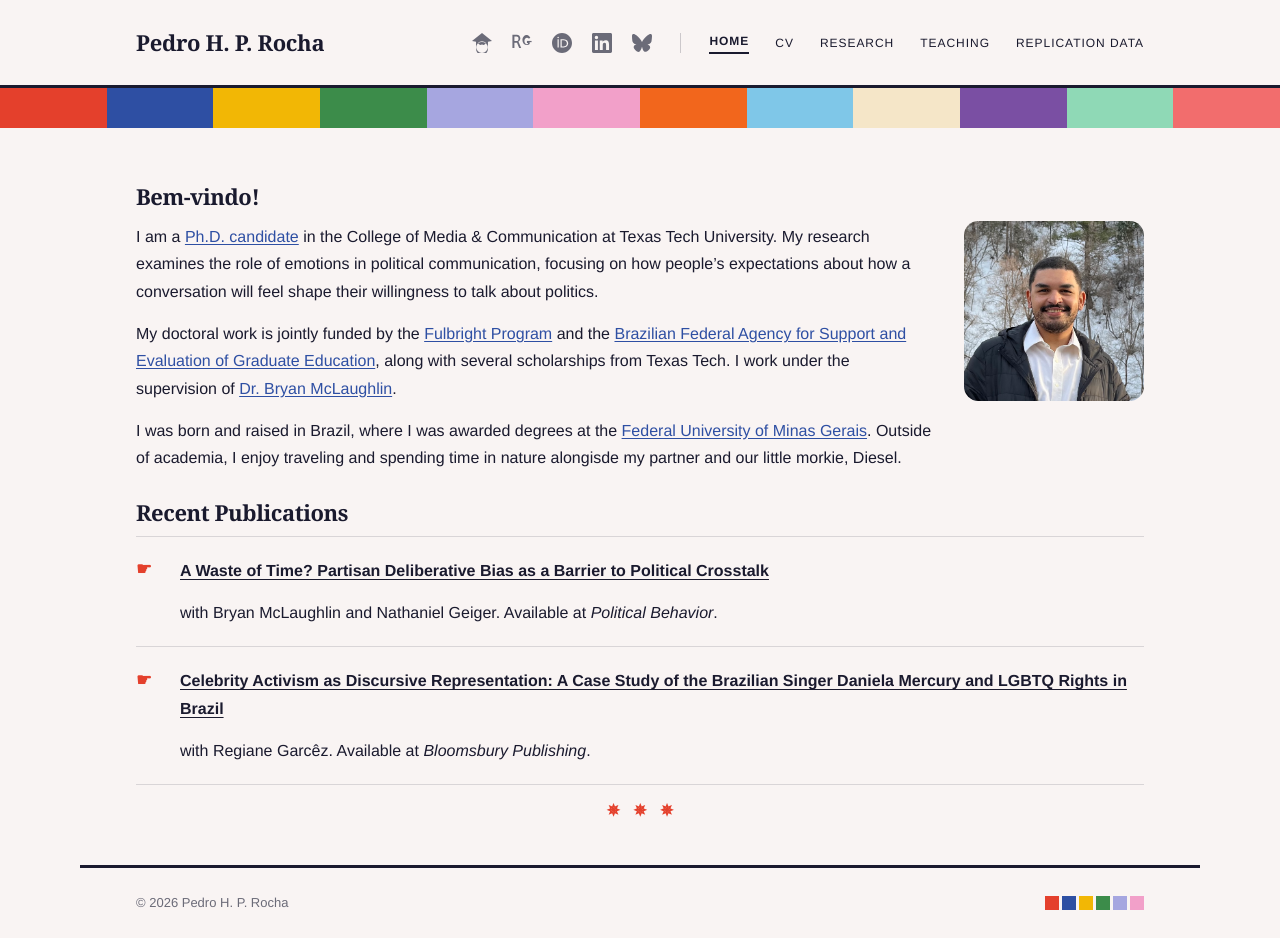
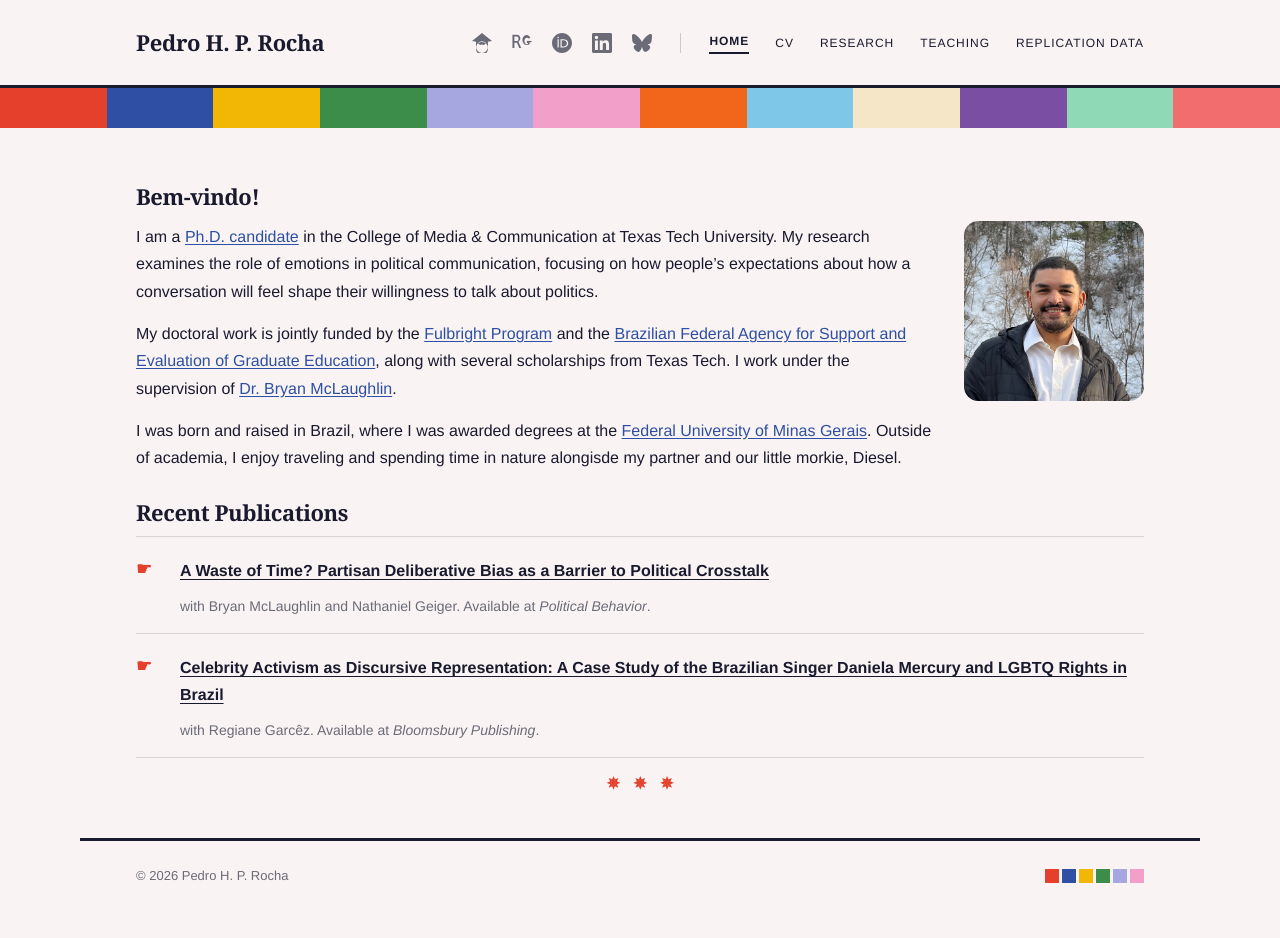
Before and after one commit to pedrohprocha/pedrohprocha.github.io, a Jekyll site: the page built from index.md, in a window 1280 px wide. Built offline with Jekyll 4.4.1, drawn with Linux system fonts in a browser that asks for light colours; some web fonts are replaced; after the commit the page ends 911 px from its top, so only the background shows below that.

Commit message:
Fix pub-meta weight: increase selector specificity to beat hero-bio p rule
Co-Authored-By: Claude Sonnet 4.6 <noreply@anthropic.com>

```diff
--- a/assets/css/main.css
+++ b/assets/css/main.css
@@ -300,7 +300,7 @@ p { margin-bottom: 1rem; }
 }
 .pub-title a:hover { color: var(--t1); }
 
-.pub-meta {
+.pub-item .pub-meta {
     font-family: var(--hv);
     font-weight: 300;
     font-size: 0.875rem;
```
